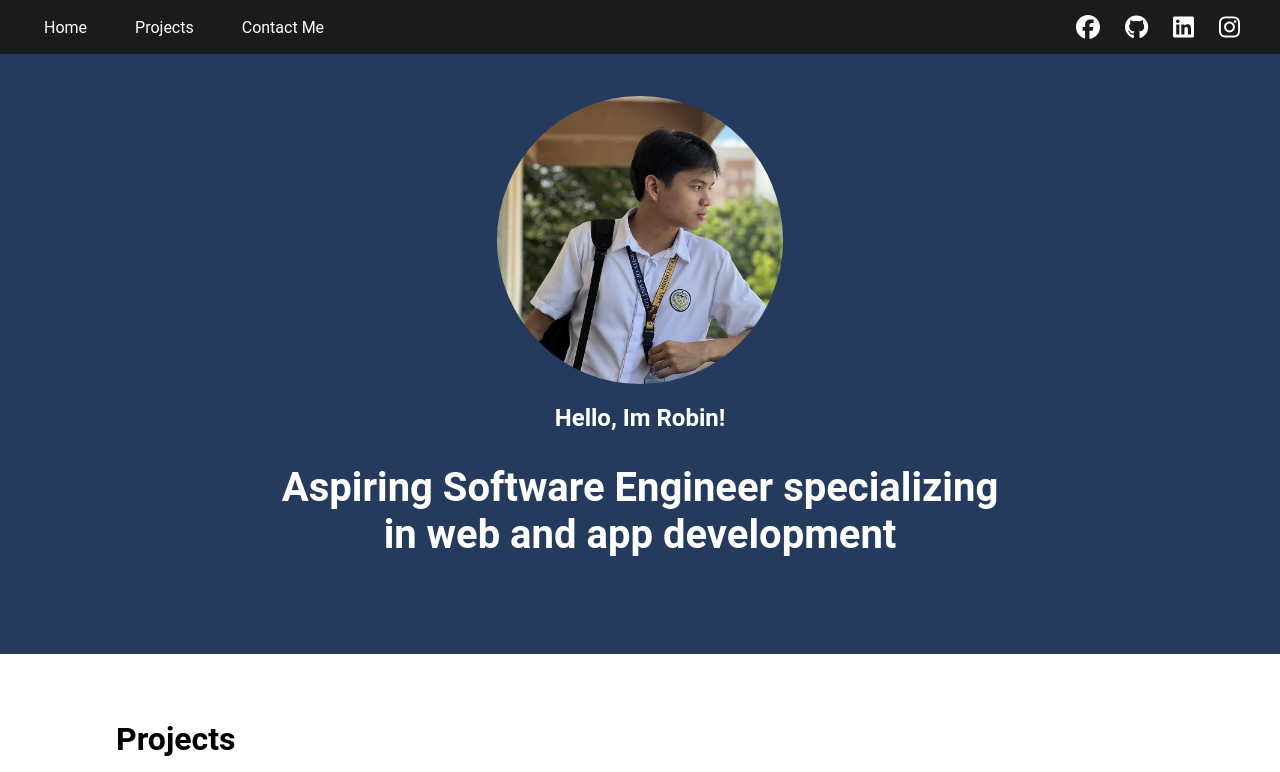
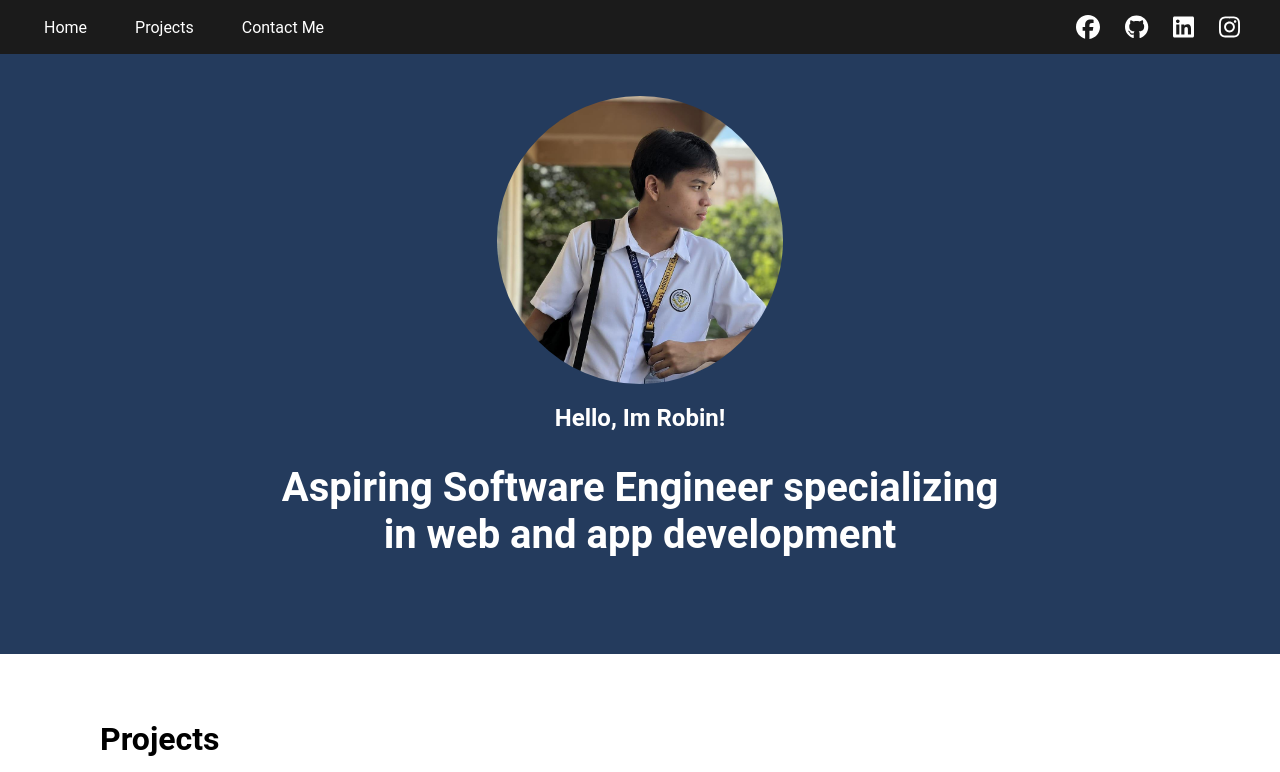
Before and after one commit to robraymundo/react-portfolio, a React (Vite) app: page / in a window 1280 px wide. Shown: the top 772 px of the page. Built offline with nearby package versions, Linux system fonts and the light colour scheme.

Commit message:
Adjust the project heading

```diff
--- a/src/components/ProjectSection/ProjectSection.css
+++ b/src/components/ProjectSection/ProjectSection.css
@@ -3,7 +3,7 @@
 }
 
 .project-section__heading {
-  margin: 1rem;
+  margin: 1rem 0;
 }
 
 .project-section__content {
```
